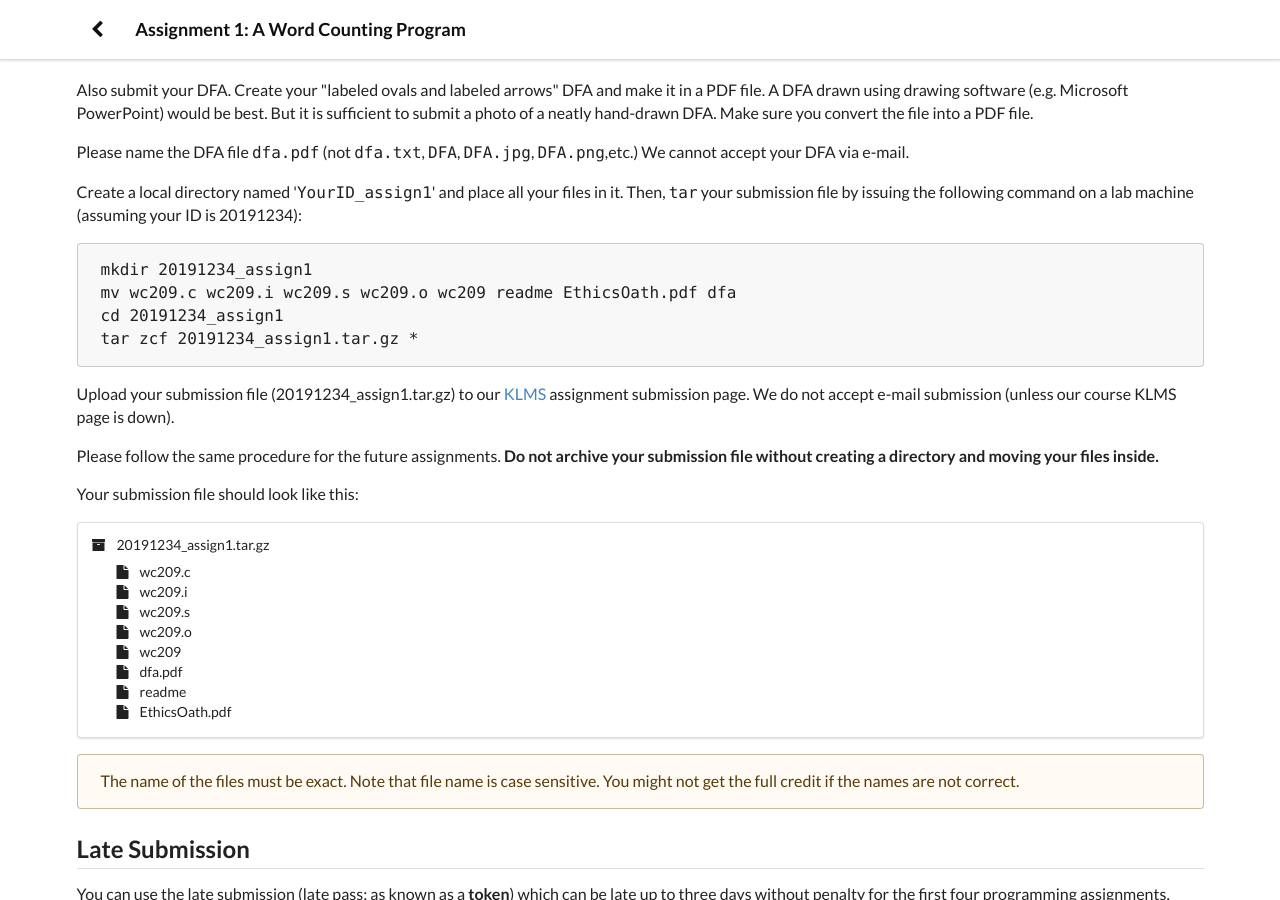
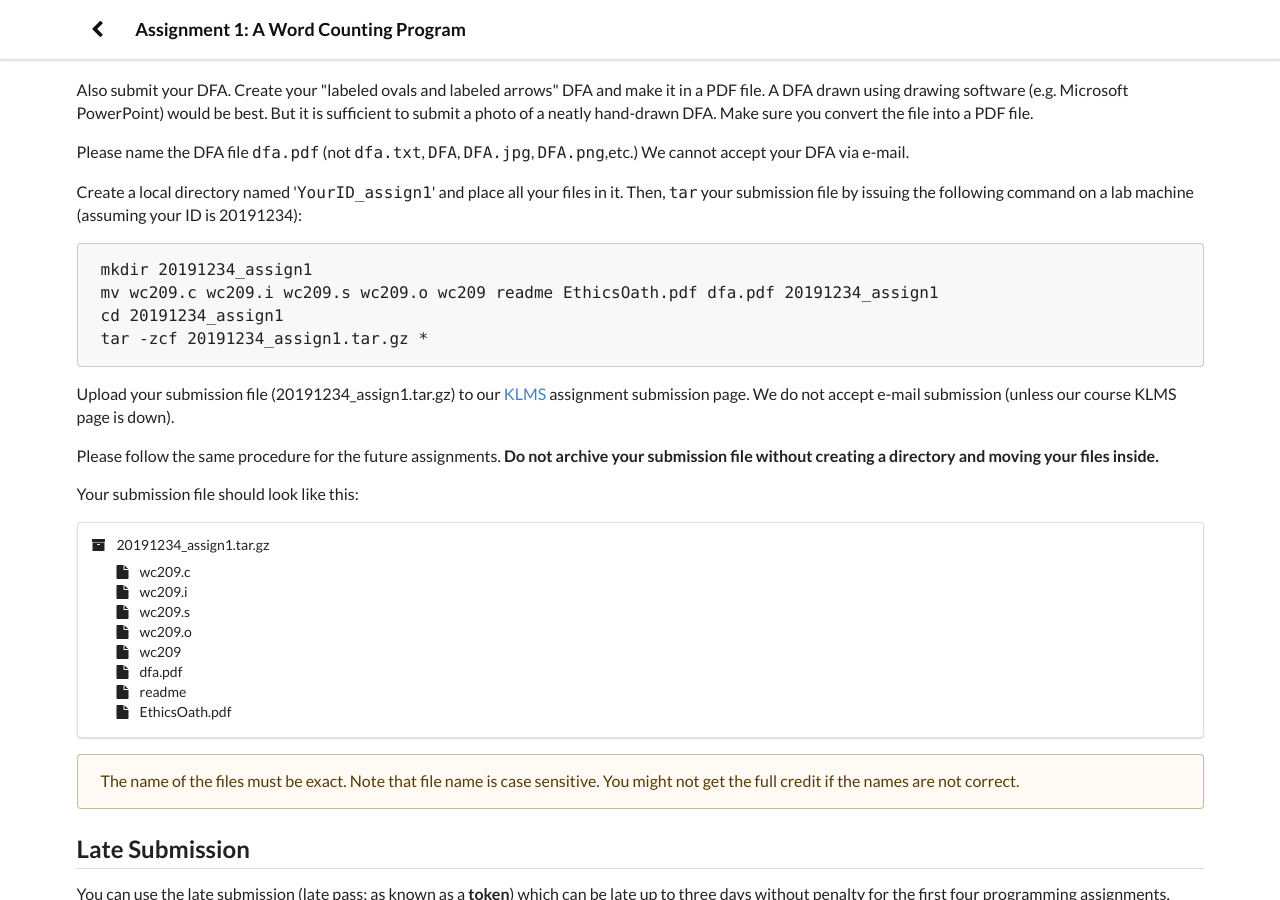
Before and after one commit to ee209-2020-fall/ee209-2020-fall, a Jekyll site: the page assignment/assignment1/wordcounting.html, which Jekyll copies as it is, in a window 1280 px wide and 900 px high, scrolled down 4831 px. Built offline with Jekyll 4.4.1, drawn with Linux system fonts in a browser that asks for light colours.

Commit message:
assignment1 typo change

```diff
--- a/assignment/assignment1/wordcounting.html
+++ b/assignment/assignment1/wordcounting.html
@@ -824,9 +824,9 @@ rm output1 errors1 output2 errors2</pre>
 
     <div class="ui message">
 <pre>mkdir 20191234_assign1
-mv wc209.c wc209.i wc209.s wc209.o wc209 readme EthicsOath.pdf dfa
+mv wc209.c wc209.i wc209.s wc209.o wc209 readme EthicsOath.pdf dfa.pdf 20191234_assign1
 cd 20191234_assign1
-tar zcf 20191234_assign1.tar.gz *</pre>
+tar -zcf 20191234_assign1.tar.gz *</pre>
     </div>
 
 
```
Also changed, not shown: precepts.md (+7 -6 lines).
